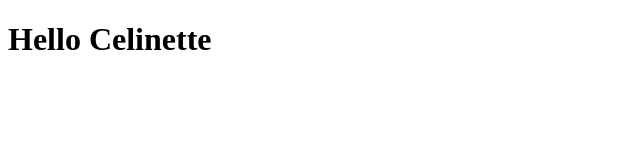
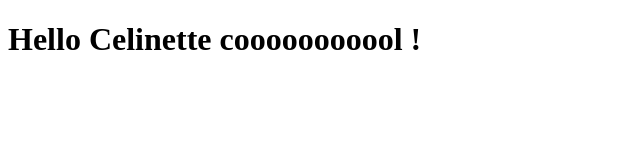
Before and after one commit to CelineDh/coursera-test, a plain HTML site: page site/index.html in a window 1280 px wide. Shown: the whole page, without its empty margins (0-640 px from the left). Drawn offline with Linux system fonts and the light colour scheme.

Commit message:
small addition to our content page.

```diff
--- a/site/index.html
+++ b/site/index.html
@@ -4,6 +4,6 @@
 	<title>Hello Celinette!</title>
 </head>
 <body>
-<h1>Hello Celinette</h1>
+<h1>Hello Celinette cooooooooool !</h1>
 </body>
 </html>
```
